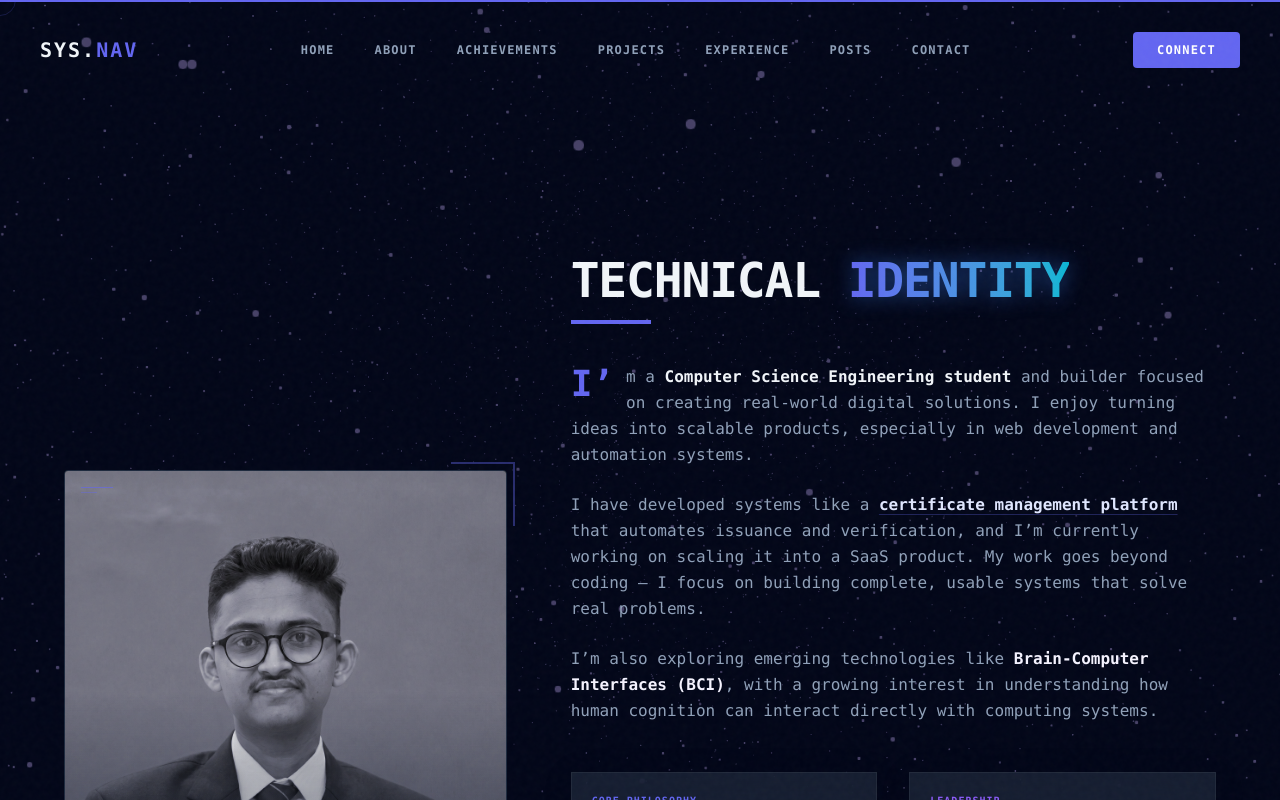
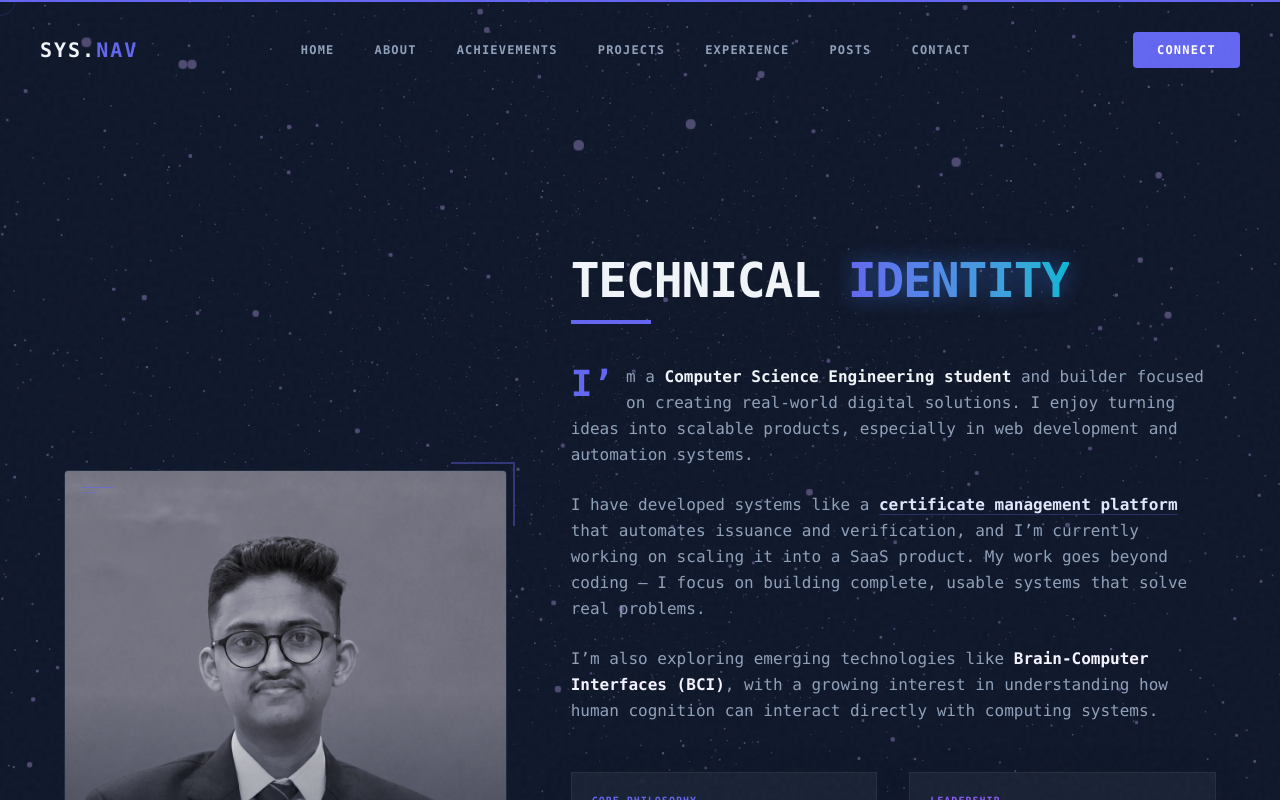
Before and after one commit to Nawalegaurav26/lifetime_learner26, a Next.js app: page /about in a window 1280 px wide. Shown: the top 800 px of the page. Built offline with nearby package versions, Linux system fonts and the light colour scheme.

Commit message:
feat: update src/app/about/page.tsx

```diff
--- a/src/app/about/page.tsx
+++ b/src/app/about/page.tsx
@@ -28,7 +28,7 @@ export const metadata: Metadata = {
 
 export default function AboutPage() {
   return (
-    <main className="bg-slate-950 pt-32 min-h-screen">
+    <main className="bg-background pt-32 min-h-screen">
       <About />
     </main>
   );
```
